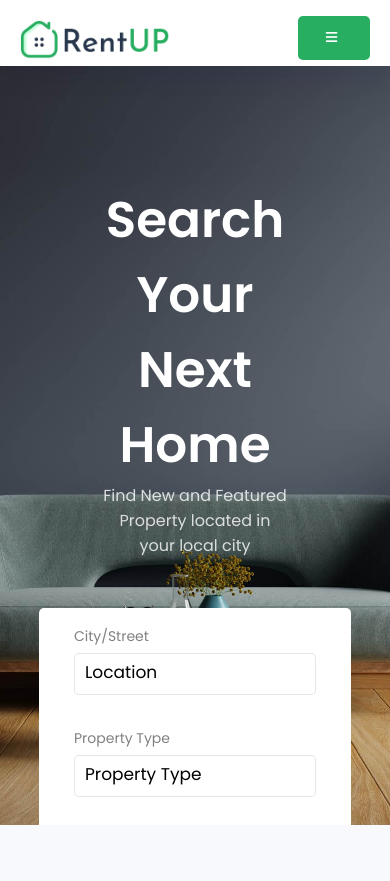
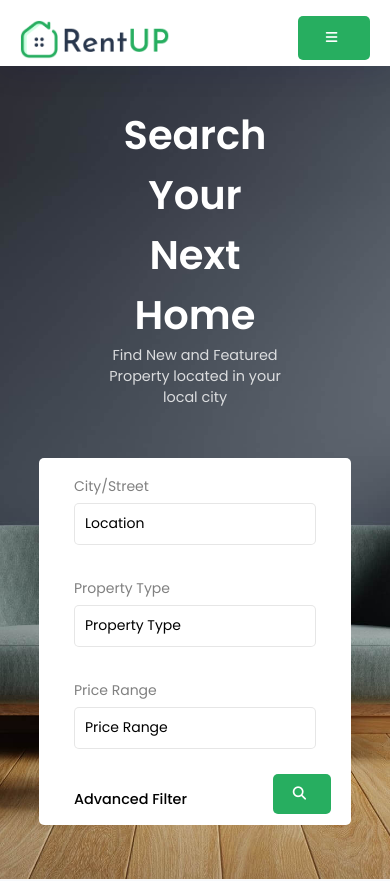
Before and after one commit to chrismbah/Rent-Up, a React (Vite) app: page / in a window 390 px wide. Shown: the top 881 px of the page. Built offline with nearby package versions, Linux system fonts and the light colour scheme.

Commit message:
Minor changes

```diff
--- a/src/components/home/hero/Hero.css
+++ b/src/components/home/hero/Hero.css
@@ -6,11 +6,13 @@
     background-repeat: no-repeat;
     background-position: center;
     background-size: cover;
-    height: 90vh;
+    /* height: 90vh; */
     width: 100%;
 }
 .hero .container{
-    padding-top: 15%;
+    /* padding-top: 15%; */
+    padding-top: 10% ;
+    padding-bottom: 14%;
 }
 .hero h1{
     color: #fff;
@@ -51,9 +53,24 @@ form .box:nth-child(1){
 form h4{
     font-weight: 500;
 }
-@media screen and (max-width:800px) { /*768px*/
-    .hero .container{
-        padding-top: 30%;
+@media screen and (max-width:950px) {
+    input::placeholder{
+        font-size: 14px;
+    }
+    form h4{
+        font-size:.9rem ;
+    }
+    form .btn{
+        padding: 10px 20px;
+    }
+
+}
+@media screen and (max-width:800px) {
+    .hero .heading h1{
+        font-size: 2.5rem;
+    }
+    .hero .heading p{
+        font-size: .9rem;
     }
     form{
         display: flex;
@@ -66,3 +83,8 @@ form h4{
         width: 100%;
     }
 }
+@media screen and (max-width:673px) {
+    .box-1{
+       width: 60%;
+    }
+}
--- a/src/components/home/hero/Hero.jsx
+++ b/src/components/home/hero/Hero.jsx
@@ -24,7 +24,7 @@ export default function Hero() {
               <span>Price Range</span>
               <input type="text" placeholder="Price Range" />
             </div>
-            <div className="box">
+            <div className="box box-1">
               <h4>Advanced Filter</h4>
             </div>
             <button className="btn">
```
